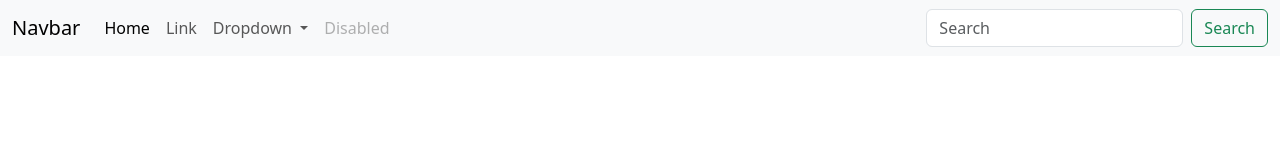
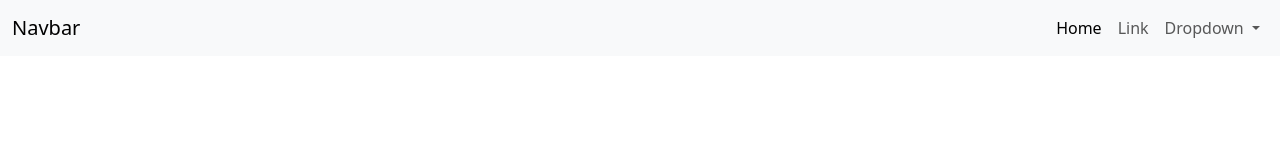
Before and after one commit to JorgeLozaDev/restaurante, a plain HTML site: page index.html in a window 1280 px wide. Drawn offline with nearby package versions, Linux system fonts and the light colour scheme.

```diff
--- a/index.html
+++ b/index.html
@@ -20,7 +20,7 @@
   <body>
     <!-- cabecera -->
     <nav class="navbar navbar-expand-lg bg-body-tertiary">
-      <div class="container-fluid">
+      <div class="container-fluid ">
         <a class="navbar-brand" href="#">Navbar</a>
         <button
           class="navbar-toggler"
@@ -33,8 +33,8 @@
         >
           <span class="navbar-toggler-icon"></span>
         </button>
-        <div class="collapse navbar-collapse" id="navbarSupportedContent">
-          <ul class="navbar-nav me-auto mb-2 mb-lg-0">
+        <div class="collapse navbar-collapse justify-content-end" id="navbarSupportedContent">
+          <ul class="navbar-nav  mb-2 mb-lg-0">
             <li class="nav-item">
               <a class="nav-link active" aria-current="page" href="#">Home</a>
             </li>
@@ -60,21 +60,9 @@
                 </li>
               </ul>
             </li>
-            <li class="nav-item">
-              <a class="nav-link disabled" aria-disabled="true">Disabled</a>
-            </li>
+
           </ul>
-          <form class="d-flex" role="search">
-            <input
-              class="form-control me-2"
-              type="search"
-              placeholder="Search"
-              aria-label="Search"
-            />
-            <button class="btn btn-outline-success" type="submit">
-              Search
-            </button>
-          </form>
+
         </div>
       </div>
     </nav>
```
